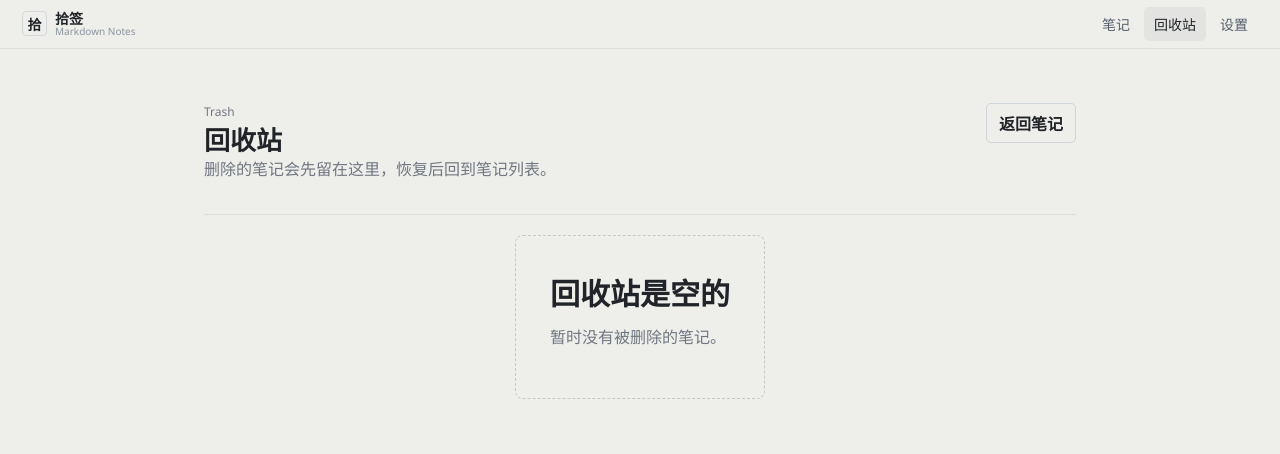
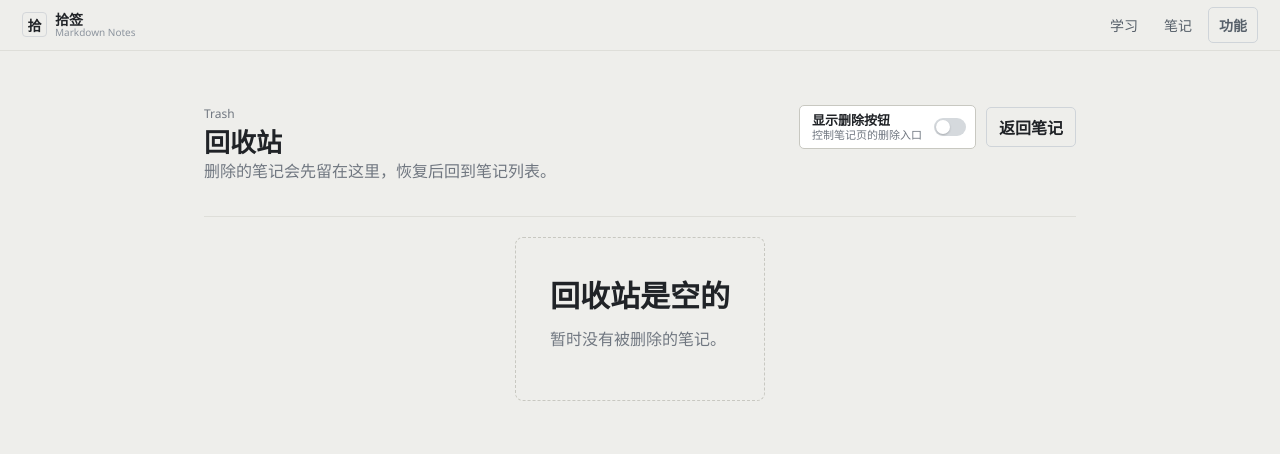
Before and after one commit to xiaomengxy/shiqian, a FastAPI app: page /trash in a window 1280 px wide. Shown: the top 454 px of the page. Run offline with FastAPI, Linux system fonts and the light colour scheme.

Commit message:
Add learning entry and trash delete toggle

```diff
--- a/app/main.py
+++ b/app/main.py
@@ -75,6 +75,15 @@ def trash(request: Request, db: Session = Depends(get_db)):
         request,
         "trash.html",
         {"request": request, "notes": _query_notes(db, deleted=True), "active_nav": "trash"},
+    )
+
+
+@app.get("/learning")
+def learning(request: Request):
+    return templates.TemplateResponse(
+        request,
+        "learning.html",
+        {"request": request, "active_nav": "learning"},
     )
 
 
--- a/app/static/app.js
+++ b/app/static/app.js
@@ -1,8 +1,10 @@
 (() => {
   const app = document.querySelector("[data-notes-app]");
   const trashList = document.querySelector("[data-trash-list]");
+  const trashDeleteToggle = document.querySelector("[data-trash-delete-toggle]");
   const md = window.markdownit ? window.markdownit({ html: false, linkify: true, breaks: true }) : null;
   const collapsedKey = "shiqian.notes.collapsedDirectories";
+  const showDeleteEntrypointsKey = "shiqian.notes.showDeleteEntrypoints";
 
   function parseJson(id, fallback) {
     const node = document.querySelector(`#${id}`);
@@ -27,6 +29,7 @@
   let contextMenu = null;
   let dialog = null;
   let cancelDialog = null;
+  let showDeleteEntrypoints = storedBoolean(showDeleteEntrypointsKey, false);
 
   function collapsedDirectories() {
     try {
@@ -39,6 +42,24 @@
   function saveCollapsedDirectories(values) {
     try {
       localStorage.setItem(collapsedKey, JSON.stringify(Array.from(values)));
+    } catch {
+      // Local storage can be unavailable in restricted browser contexts.
+    }
+  }
+
+  function storedBoolean(key, fallback) {
+    try {
+      const value = localStorage.getItem(key);
+      if (value === null) return fallback;
+      return value === "true";
+    } catch {
+      return fallback;
+    }
+  }
+
+  function saveBoolean(key, value) {
+    try {
+      localStorage.setItem(key, String(Boolean(value)));
     } catch {
       // Local storage can be unavailable in restricted browser contexts.
     }
@@ -162,6 +183,8 @@
       source.removeAttribute("href");
       source.textContent = "";
     }
+    const deleteButton = reader.querySelector("[data-delete-note]");
+    if (deleteButton) deleteButton.hidden = !showDeleteEntrypoints;
   }
 
   function renderEditor(note = null) {
@@ -209,6 +232,7 @@
   }
 
   async function deleteSelected() {
+    if (!showDeleteEntrypoints) return;
     if (!selectedId) return;
     const confirmed = await modalConfirm("删除笔记", "把这条笔记移入回收站？", "删除");
     if (!confirmed) return;
@@ -324,6 +348,7 @@
   function closeContextMenu() {
     contextMenu?.remove();
     contextMenu = null;
+    document.querySelector("[data-feature-menu]")?.setAttribute("aria-expanded", "false");
   }
 
   function openContextMenu(x, y, items) {
@@ -333,11 +358,22 @@
     contextMenu.setAttribute("role", "menu");
     contextMenu.innerHTML = items
       .map(
-        (item, index) => `
-          <button type="button" class="${item.danger ? "danger-item" : ""}" data-menu-index="${index}" role="menuitem">
-            ${escapeHtml(item.label)}
-          </button>
-        `
+        (item, index) => {
+          if (item.type === "separator") return `<span class="menu-separator" role="separator"></span>`;
+          if (item.type === "switch") {
+            return `
+              <button type="button" class="menu-switch" data-menu-index="${index}" role="menuitemcheckbox" aria-checked="${item.checked ? "true" : "false"}">
+                <span>${escapeHtml(item.label)}</span>
+                <span class="switch-track" aria-hidden="true"><span></span></span>
+              </button>
+            `;
+          }
+          return `
+            <button type="button" class="${item.danger ? "danger-item" : ""}" data-menu-index="${index}" role="menuitem">
+              ${escapeHtml(item.label)}
+            </button>
+          `;
+        }
       )
       .join("");
     document.body.appendChild(contextMenu);
@@ -351,8 +387,27 @@
       if (!button) return;
       const item = items[Number(button.dataset.menuIndex)];
       closeContextMenu();
+      if (item?.href) {
+        window.location.href = item.href;
+        return;
+      }
       if (item?.action) await item.action();
     });
+  }
+
+  function openFeatureMenu(button) {
+    const box = button.getBoundingClientRect();
+    const items = [
+      { label: "回收站", href: "/trash" },
+      { label: "设置", href: "/settings" },
+    ];
+    openContextMenu(box.right, box.bottom + 6, items);
+    button.setAttribute("aria-expanded", "true");
+  }
+
+  function renderDeleteEntryToggle() {
+    if (!trashDeleteToggle) return;
+    trashDeleteToggle.setAttribute("aria-pressed", showDeleteEntrypoints ? "true" : "false");
   }
 
   function ensureDialog() {
@@ -474,10 +529,11 @@
         selectedId = Number(noteRowNode.dataset.noteId);
         selectedDirectoryId = note?.directory_id || "";
         render();
-        openContextMenu(event.clientX, event.clientY, [
-          { label: "编辑笔记", action: () => renderEditor(note) },
-          { label: "移到回收站", danger: true, action: () => deleteSelected() },
-        ]);
+        const items = [{ label: "编辑笔记", action: () => renderEditor(note) }];
+        if (showDeleteEntrypoints) {
+          items.push({ label: "移到回收站", danger: true, action: () => deleteSelected() });
+        }
+        openContextMenu(event.clientX, event.clientY, items);
         return;
       }
       if (directoryRow) {
@@ -682,6 +738,7 @@
   }
 
   if (trashList) {
+    renderDeleteEntryToggle();
     trashList.addEventListener("click", async (event) => {
       closeContextMenu();
       const restore = event.target.closest("[data-restore-note]");
@@ -691,6 +748,15 @@
       }
       const purge = event.target.closest("[data-purge-note]");
       if (purge) await purgeNote(purge.dataset.purgeNote);
+    });
+  }
+
+  if (trashDeleteToggle) {
+    renderDeleteEntryToggle();
+    trashDeleteToggle.addEventListener("click", () => {
+      showDeleteEntrypoints = !showDeleteEntrypoints;
+      saveBoolean(showDeleteEntrypointsKey, showDeleteEntrypoints);
+      renderDeleteEntryToggle();
     });
   }
 
@@ -732,6 +798,16 @@
   document.addEventListener("pointercancel", finishPointerDrag);
 
   document.addEventListener("click", (event) => {
+    const featureButton = event.target.closest("[data-feature-menu]");
+    if (featureButton) {
+      event.preventDefault();
+      if (contextMenu) {
+        closeContextMenu();
+      } else {
+        openFeatureMenu(featureButton);
+      }
+      return;
+    }
     if (contextMenu && !event.target.closest(".app-context-menu")) closeContextMenu();
   });
 
--- a/app/static/style.css
+++ b/app/static/style.css
@@ -168,20 +168,31 @@ textarea:focus {
   line-height: 1.1;
 }
 
-.top-nav {
+.top-actions {
+  align-items: center;
   display: flex;
-  gap: 4px;
+  gap: 6px;
 }
 
-.top-nav a {
+.top-note-link,
+.top-learning-link,
+.top-menu-button {
   border-radius: 5px;
   color: #57606a;
   font-size: 14px;
   padding: 7px 10px;
 }
 
-.top-nav a.active,
-.top-nav a:hover {
+.top-menu-button {
+  min-height: 32px;
+}
+
+.top-note-link.active,
+.top-learning-link.active,
+.top-note-link:hover,
+.top-learning-link:hover,
+.top-menu-button[aria-expanded="true"],
+.top-menu-button:hover {
   background: #e3e4e2;
   color: var(--ink);
   text-decoration: none;
@@ -587,7 +598,8 @@ h1 {
 }
 
 .trash-page,
-.settings-page {
+.settings-page,
+.learning-page {
   margin: 0 auto;
   max-width: 980px;
   padding: clamp(22px, 5vw, 54px);
@@ -597,6 +609,56 @@ h1 {
   border-bottom: 1px solid var(--line);
   margin-bottom: 20px;
   padding-bottom: 18px;
+}
+
+.page-actions {
+  align-items: center;
+  display: flex;
+  flex-wrap: wrap;
+  gap: 10px;
+  justify-content: flex-end;
+}
+
+.delete-entry-switch {
+  background: var(--paper);
+  border-color: var(--line-strong);
+  color: var(--ink);
+  gap: 12px;
+  justify-content: space-between;
+  min-height: 42px;
+  padding: 7px 9px 7px 12px;
+}
+
+.delete-entry-switch:hover {
+  background: var(--hover);
+  border-color: var(--line-strong);
+  color: var(--ink);
+}
+
+.delete-entry-switch > span:first-child {
+  display: grid;
+  gap: 2px;
+  text-align: left;
+}
+
+.delete-entry-switch strong {
+  font-size: 13px;
+  line-height: 1.1;
+}
+
+.delete-entry-switch small {
+  color: var(--muted);
+  font-size: 11px;
+  font-weight: 500;
+  line-height: 1.1;
+}
+
+.delete-entry-switch[aria-pressed="true"] .switch-track {
+  background: #59636e;
+}
+
+.delete-entry-switch[aria-pressed="true"] .switch-track span {
+  transform: translateX(14px);
 }
 
 .trash-list {
@@ -724,6 +842,46 @@ h1 {
   color: var(--danger);
 }
 
+.menu-separator {
+  border-top: 1px solid var(--line);
+  display: block;
+  margin: 4px 3px;
+}
+
+.app-context-menu .menu-switch {
+  align-items: center;
+  display: flex;
+  gap: 12px;
+  justify-content: space-between;
+}
+
+.switch-track {
+  background: #d5d9dd;
+  border-radius: 999px;
+  flex: 0 0 auto;
+  height: 18px;
+  padding: 2px;
+  width: 32px;
+}
+
+.switch-track span {
+  background: #fff;
+  border-radius: 50%;
+  box-shadow: 0 1px 2px rgba(31, 35, 40, 0.24);
+  display: block;
+  height: 14px;
+  transition: transform 0.14s ease;
+  width: 14px;
+}
+
+.menu-switch[aria-checked="true"] .switch-track {
+  background: #59636e;
+}
+
+.menu-switch[aria-checked="true"] .switch-track span {
+  transform: translateX(14px);
+}
+
 .app-dialog-backdrop {
   align-items: center;
   background: rgba(32, 35, 39, 0.22);
--- a/app/templates/base.html
+++ b/app/templates/base.html
@@ -4,10 +4,10 @@
     <meta charset="utf-8">
     <meta name="viewport" content="width=device-width, initial-scale=1">
     <title>{% block title %}拾签{% endblock %}</title>
-    <link rel="stylesheet" href="{{ url_for('static', path='/style.css') }}?v=notes-pointer-drag2">
+    <link rel="stylesheet" href="{{ url_for('static', path='/style.css') }}?v=notes-learning1">
   </head>
-  <body>
-    {% set current = active_nav if active_nav is defined else "" %}
+  {% set current = active_nav if active_nav is defined else "" %}
+  <body data-active-nav="{{ current }}">
     <header class="topbar">
       <a class="brand" href="/">
         <span class="brand-mark">拾</span>
@@ -16,16 +16,16 @@
           <small>Markdown Notes</small>
         </span>
       </a>
-      <nav class="top-nav" aria-label="主导航">
-        <a class="{% if current == 'notes' %}active{% endif %}" href="/">笔记</a>
-        <a class="{% if current == 'trash' %}active{% endif %}" href="/trash">回收站</a>
-        <a class="{% if current == 'settings' %}active{% endif %}" href="/settings">设置</a>
-      </nav>
+      <div class="top-actions">
+        <a class="top-learning-link {% if current == 'learning' %}active{% endif %}" href="/learning">学习</a>
+        <a class="top-note-link {% if current == 'notes' %}active{% endif %}" href="/">笔记</a>
+        <button class="top-menu-button secondary" type="button" data-feature-menu aria-haspopup="menu" aria-expanded="false">功能</button>
+      </div>
     </header>
     <main>
       {% block content %}{% endblock %}
     </main>
-    <script src="{{ url_for('static', path='/vendor/markdown-it.min.js') }}?v=notes-pointer-drag2"></script>
-    <script src="{{ url_for('static', path='/app.js') }}?v=notes-pointer-drag2" defer></script>
+    <script src="{{ url_for('static', path='/vendor/markdown-it.min.js') }}?v=notes-learning1"></script>
+    <script src="{{ url_for('static', path='/app.js') }}?v=notes-learning1" defer></script>
   </body>
 </html>
--- a/app/templates/index.html
+++ b/app/templates/index.html
@@ -43,7 +43,7 @@
         </div>
         <div class="toolbar-actions">
           <button class="secondary" type="button" data-edit-note>编辑</button>
-          <button class="danger ghost" type="button" data-delete-note>删除</button>
+          <button class="danger ghost" type="button" data-delete-note hidden>删除</button>
         </div>
       </div>
       <div class="markdown-body" data-note-rendered></div>
--- a/app/templates/trash.html
+++ b/app/templates/trash.html
@@ -8,7 +8,16 @@
       <h1>回收站</h1>
       <p>删除的笔记会先留在这里，恢复后回到笔记列表。</p>
     </div>
-    <a class="button secondary" href="/">返回笔记</a>
+    <div class="page-actions">
+      <button class="delete-entry-switch" type="button" data-trash-delete-toggle aria-pressed="false">
+        <span>
+          <strong>显示删除按钮</strong>
+          <small>控制笔记页的删除入口</small>
+        </span>
+        <span class="switch-track" aria-hidden="true"><span></span></span>
+      </button>
+      <a class="button secondary" href="/">返回笔记</a>
+    </div>
   </header>
 
   <div class="trash-list" data-trash-list>
```
Also changed, not shown: other parts of app/static/style.css (+71 -4 lines), app/templates/learning.html (added, +29 -0 lines), tests/test_api.py (+19 -0 lines).
